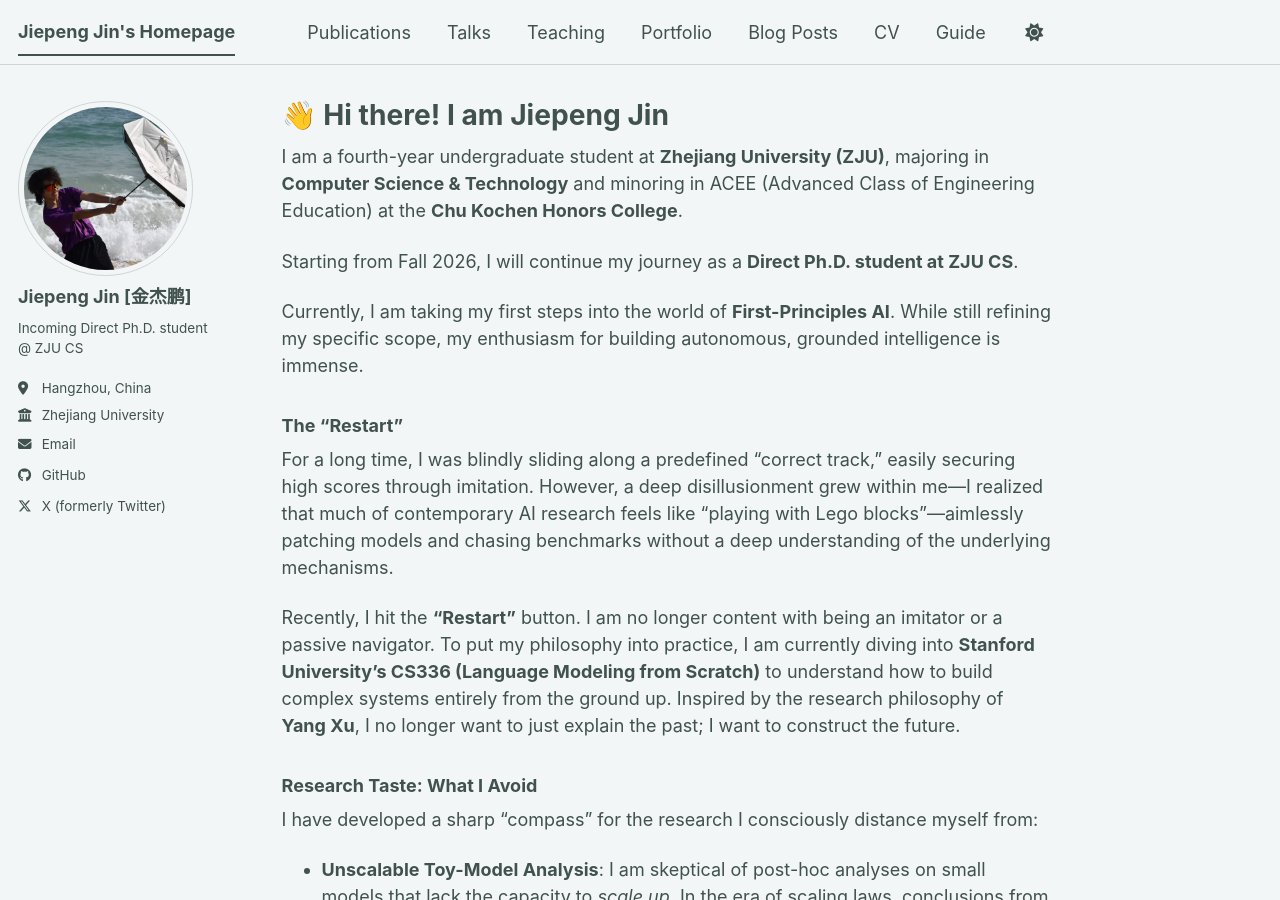
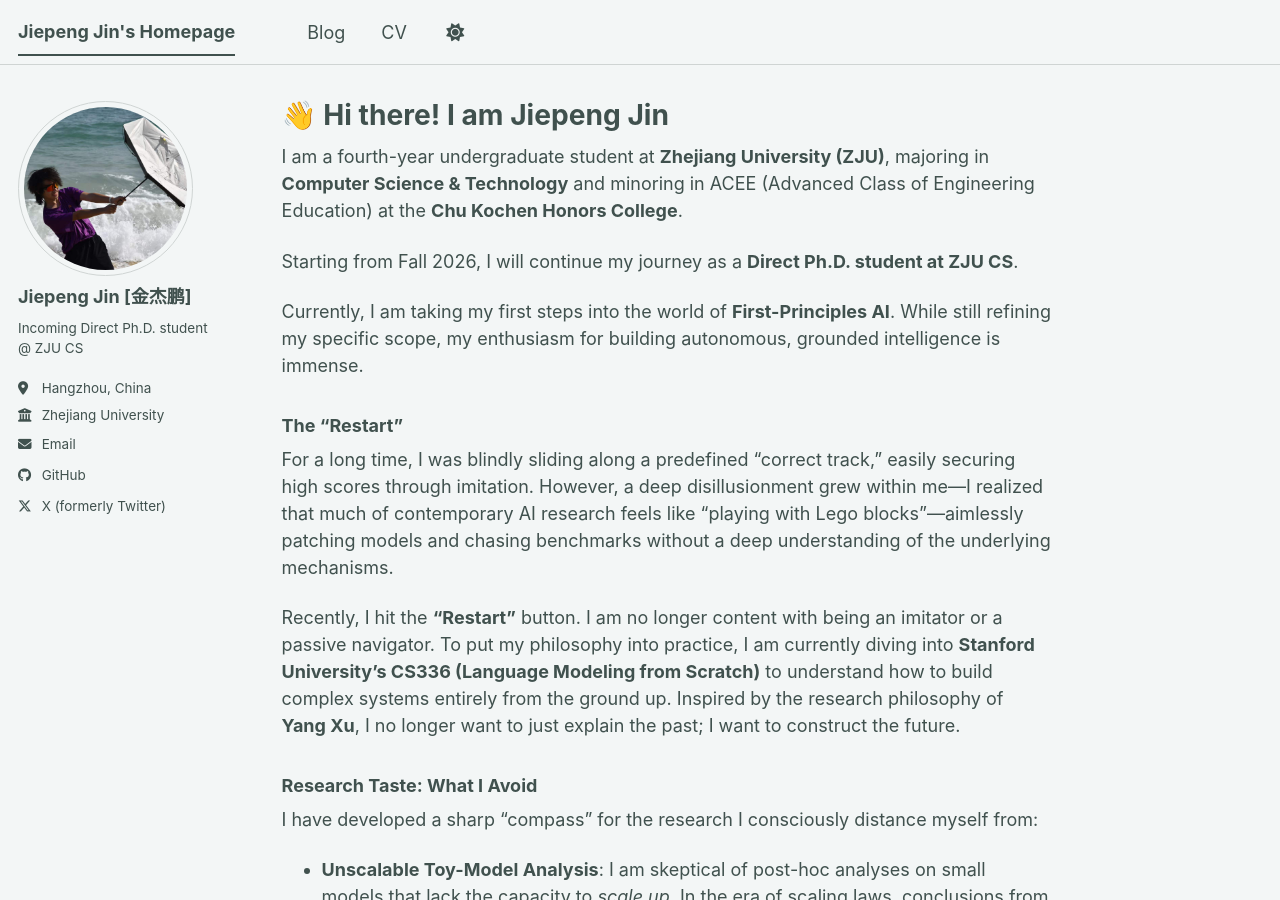
Before and after one commit to ColdInk4/ColdInk4.github.io, a Jekyll site: the page built from _pages/about.md, in a window 1280 px wide and 900 px high. Built offline with Jekyll 4.4.1, drawn with Linux system fonts in a browser that asks for light colours; a script bundle is joined from its source files by our own code; library files that are not in the unit come from our copies; part of the change alters nothing that is shown.

Commit message:
config: modify the navigation

```diff
--- a/_config.yml
+++ b/_config.yml
@@ -222,16 +222,16 @@ kramdown:
 # These settings control the types of collections used by the template
 collections:
   teaching:
-    output: true
+    output: false
     permalink: /:collection/:path/
   publications:
-    output: true
+    output: false
     permalink: /:collection/:path/
   portfolio:
-    output: true
+    output: false
     permalink: /:collection/:path/
   talks:
-    output: true
+    output: false
     permalink: /:collection/:path/
 
 
--- a/_data/navigation.yml
+++ b/_data/navigation.yml
@@ -8,19 +8,19 @@
 #      Markdown formatted page while the second is generated using JSON.
 
 main:
-  - title: "Publications"
-    url: /publications/
+  # - title: "Publications"
+  #   url: /publications/
 
-  - title: "Talks"
-    url: /talks/
+  # - title: "Talks"
+  #   url: /talks/
 
-  - title: "Teaching"
-    url: /teaching/
+  # - title: "Teaching"
+  #   url: /teaching/
 
-  - title: "Portfolio"
-    url: /portfolio/
+  # - title: "Portfolio"
+  #   url: /portfolio/
 
-  - title: "Blog Posts"
+  - title: "Blog"
     url: /year-archive/
 
   - title: "CV"
@@ -29,5 +29,5 @@ main:
   # - title: "CV"
   #   url: /cv-json/
 
-  - title: "Guide"
-    url: /markdown/
+  # - title: "Guide"
+  #   url: /markdown/
```
